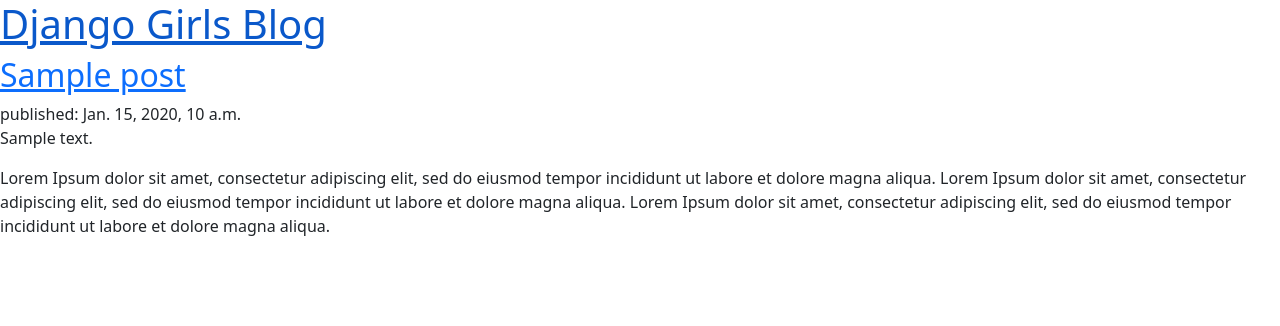
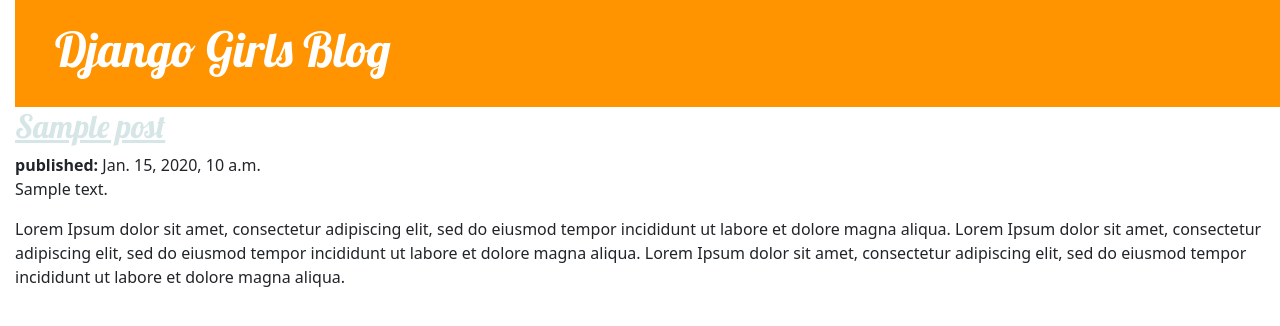
Before and after one commit to tshepop/djangogirls, a Django app: page / in a window 1280 px wide. Shown: the top 326 px of the page. Run offline with Django 4.2, Linux system fonts and the light colour scheme; tables that the repository leaves empty hold one stand-in row (values such as "Sample post").

Commit message:
created a static folder, and added css styles to css file.

```diff
--- /dev/null
+++ b/blog/static/css/blog.css
@@ -0,0 +1,51 @@
+body {
+    padding-left: 15px;
+}
+
+.page-header {
+    background-color: #ff9400;
+    margin-top: 0;
+    padding: 20px 20px 20px 40px;
+}
+
+.page-header h1, .page-header a, .page-header h1 a:visited, .page-header h1 a:active {
+    color: #fff;
+    font-size: 36pt;
+    text-decoration: none;
+}
+
+h1 a, h2 a {
+    color: #d6e6e6;
+    font-family: 'Lobster', cursive;
+}
+
+.content {
+    margin-left: 40px;
+}
+
+.date {
+    color: #828282;
+}
+
+.save {
+    float: right;
+}
+
+.post-form textarea, .post-form input {
+    width: 100%;
+}
+
+.top-menu, .top-menu:hover, .top-menu:visited {
+    color: #fff;
+    float: right;
+    font-size: 26pt;
+    margin-right: 20px;
+}
+
+.post {
+    margin-bottom: 70px;
+}
+
+.post h1 a, .post h1 a:visited {
+    color: #000;
+}
--- a/blog/templates/blog/post_list.html
+++ b/blog/templates/blog/post_list.html
@@ -1,4 +1,5 @@
 <!DOCTYPE html>
+{% load static %}
 <html lang="en">
   <head>
     <meta charset="UTF-8" />
@@ -8,16 +9,23 @@
       rel="stylesheet"
       href="https://cdn.jsdelivr.net/npm/bootstrap@5.2.1/dist/css/bootstrap.min.css"
     />
+    <link rel="preconnect" href="https://fonts.googleapis.com" />
+    <link rel="preconnect" href="https://fonts.gstatic.com" crossorigin />
+    <link
+      href="https://fonts.googleapis.com/css2?family=Lobster&display=swap"
+      rel="stylesheet"
+    />
+    <link rel="stylesheet" href="{% static 'css/blog.css' %}" />
     <title>Django Tutorial</title>
   </head>
   <body>
-    <header>
+    <header class="page-header">
       <h1><a href="/">Django Girls Blog</a></h1>
     </header>
     {% for post in posts %}
     <article>
       <h2><a href="">{{ post.title}}</a></h2>
-      <time>published: {{ post.published_date}} </time>
+      <time><strong>published:</strong> {{ post.published_date}} </time>
       <p>{{ post.text }}</p>
       <p>
         Lorem Ipsum dolor sit amet, consectetur adipiscing elit, sed do eiusmod
```
